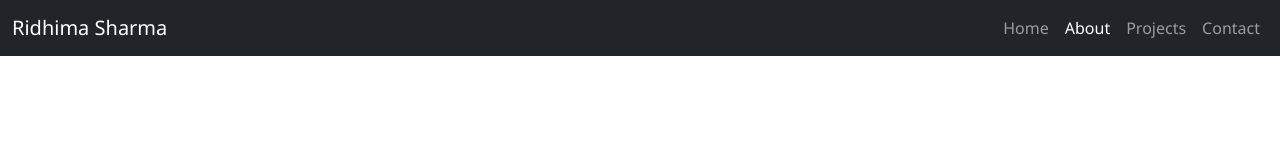
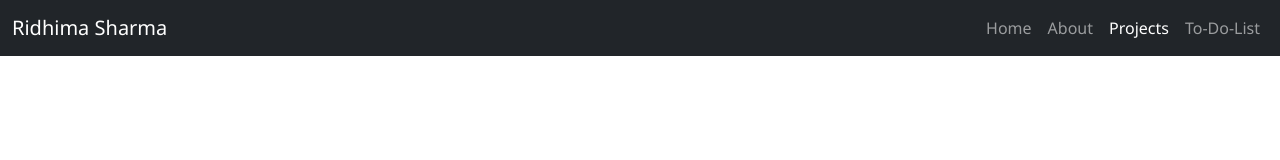
Before and after one commit to Ridhimaa0827/Alfido-Tech-Intern, a plain HTML site: page projects.html in a window 1280 px wide. Shown: the top 160 px of the page. Drawn offline with nearby package versions, Linux system fonts and the light colour scheme.

Commit message:
Update projects.html

```diff
--- a/projects.html
+++ b/projects.html
@@ -63,9 +63,9 @@
       <div class="collapse navbar-collapse" id="navbarNav">
         <ul class="navbar-nav ms-auto">
           <li class="nav-item"><a class="nav-link" href="index.html">Home</a></li>
-          <li class="nav-item"><a class="nav-link active" href="index.html">About</a></li>
-          <li class="nav-item"><a class="nav-link" href="projects.html">Projects</a></li>
-          <li class="nav-item"><a class="nav-link" href="contactus.html">Contact</a></li>
+          <li class="nav-item"><a class="nav-link" href="index.html">About</a></li>
+          <li class="nav-item"><a class="nav-link active" href="projects.html">Projects</a></li>
+          <li class="nav-item"><a class="nav-link" href="todo.html">To-Do-List</a></li>
         </ul>
       </div>
     </div>
```
